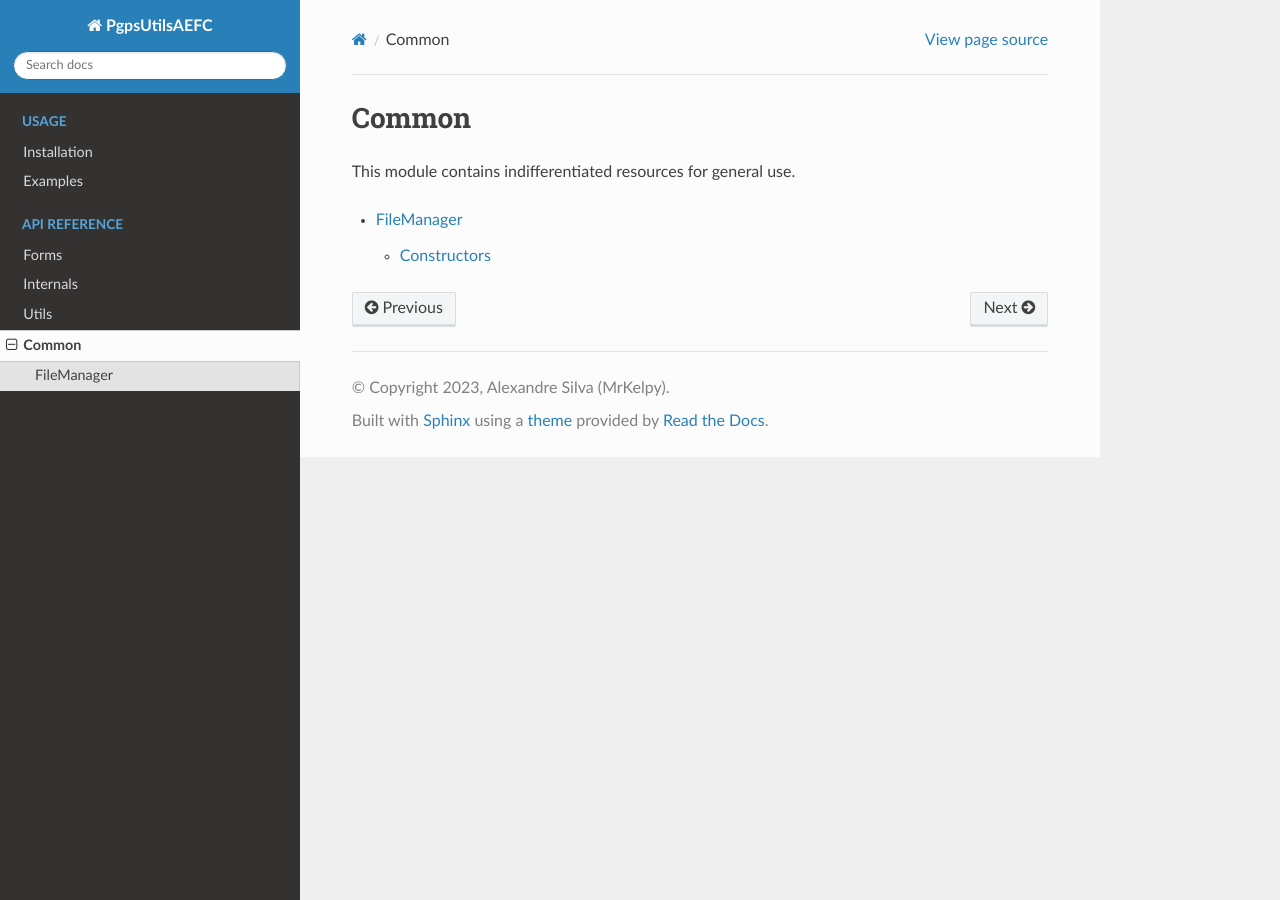
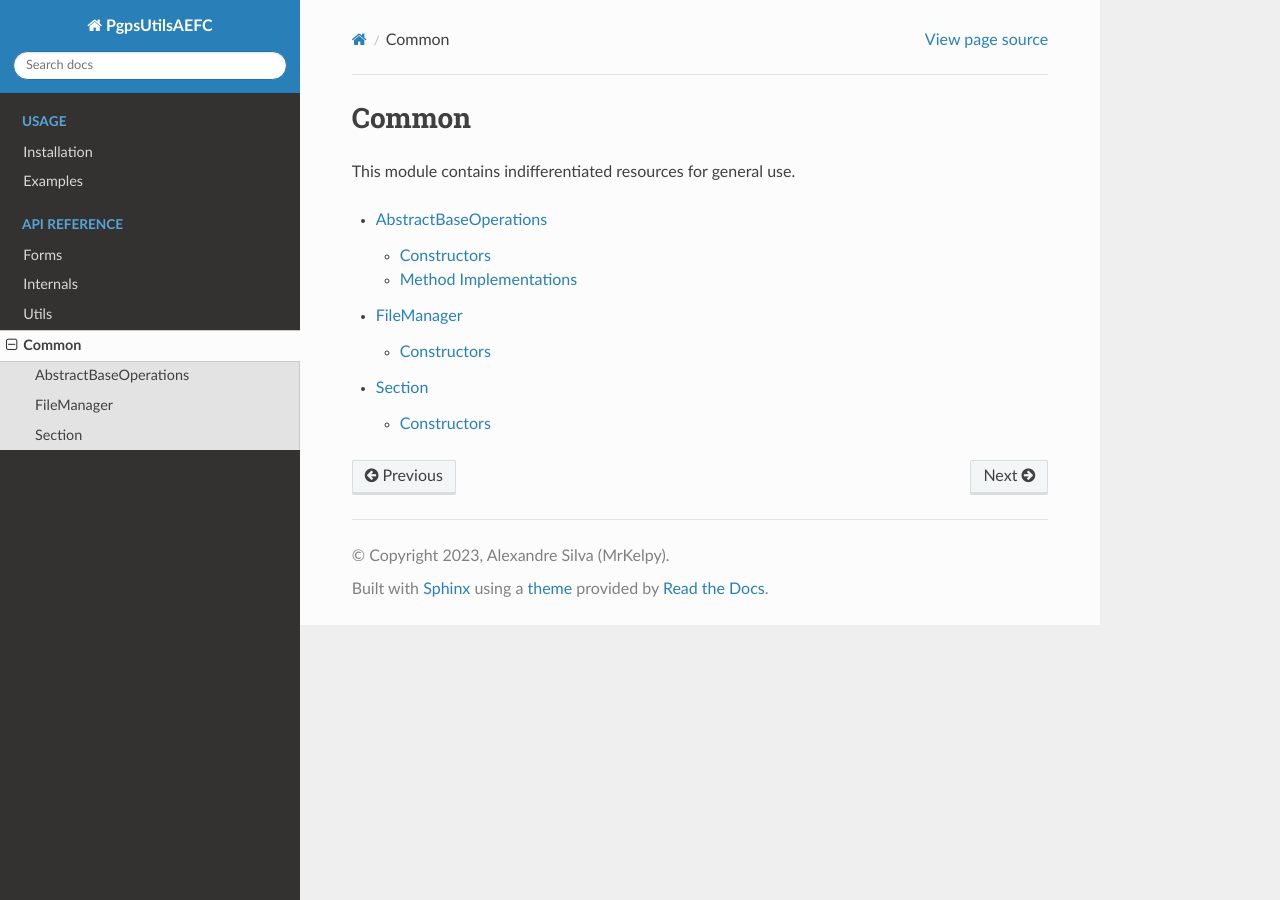
Before and after one commit to MrKelpy/PgpsUtilsAEFC, a Sphinx documentation site: the page built from docs/reference/common/index.rst, in a window 1280 px wide. Built offline with Sphinx 7.4.7 and the Read the Docs theme 2.0.0, drawn with Linux system fonts in a browser that asks for light colours.

Commit message:
Fixed documentation issues

```diff
--- a/docs/reference/common/FileManager.rst
+++ b/docs/reference/common/FileManager.rst
@@ -1,6 +1,6 @@
 FileManager
 ===========
-| ´´public class common.FileManager : AbstractBaseOperations``
+| ``public class common.FileManager : AbstractBaseOperations``
 |	This class implements an interface to interact with a program's file structure in a more convenient way.
 
 .. note::
--- a/docs/reference/common/index.rst
+++ b/docs/reference/common/index.rst
@@ -5,4 +5,6 @@ This module contains indifferentiated resources for general use.
 .. toctree::
 	:maxdepth: 4
 
+	AbstractBaseOperations
 	FileManager
+	Section
```
